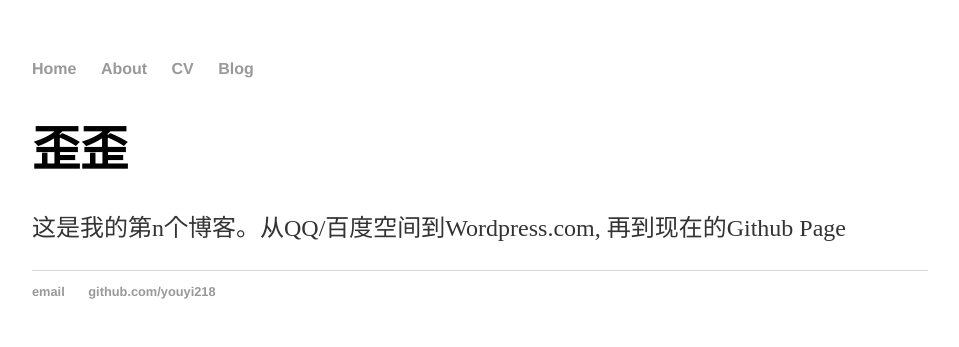
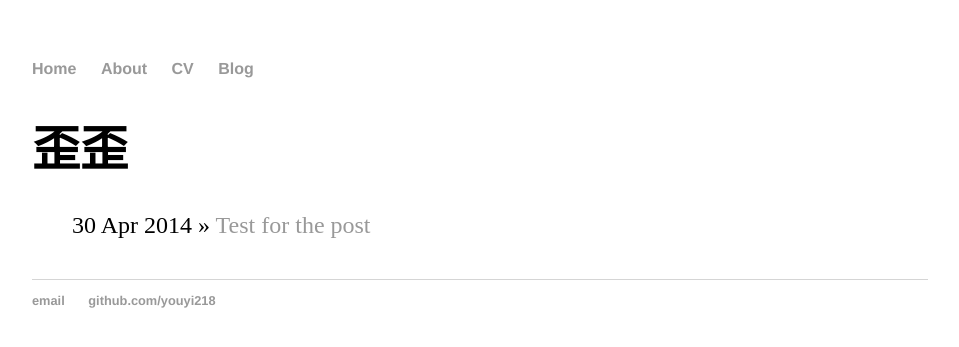
Before and after one commit to youyi218/youyi218.github.io, a Jekyll site: the page built from index.html, in a window 1280 px wide. Shown: the top 347 px of the page, without its empty margins (160-1119 px from the left). Built offline with Jekyll 4.4.1, drawn with Linux system fonts in a browser that asks for light colours.

Commit message:
change index

```diff
--- a/index.html
+++ b/index.html
@@ -1,8 +1,11 @@
 ---
 layout: default
-title: 不正
+title: 歪歪
 ---
-<div class="blurb">
-	<h1>歪歪</h1>
-	<p>这是我的第n个博客。从QQ/百度空间到Wordpress.com, 再到现在的Github Page</p>
-</div><!-- /.blurb -->
+	<h1>{{ page.title }}</h1>
+	<ul class="posts">
+
+	  {% for post in site.posts %}
+	    <li><span>{{ post.date | date_to_string }}</span> » <a href="{{ post.url }}" title="{{ post.title }}">{{ post.title }}</a></li>
+	  {% endfor %}
+	</ul>
```
